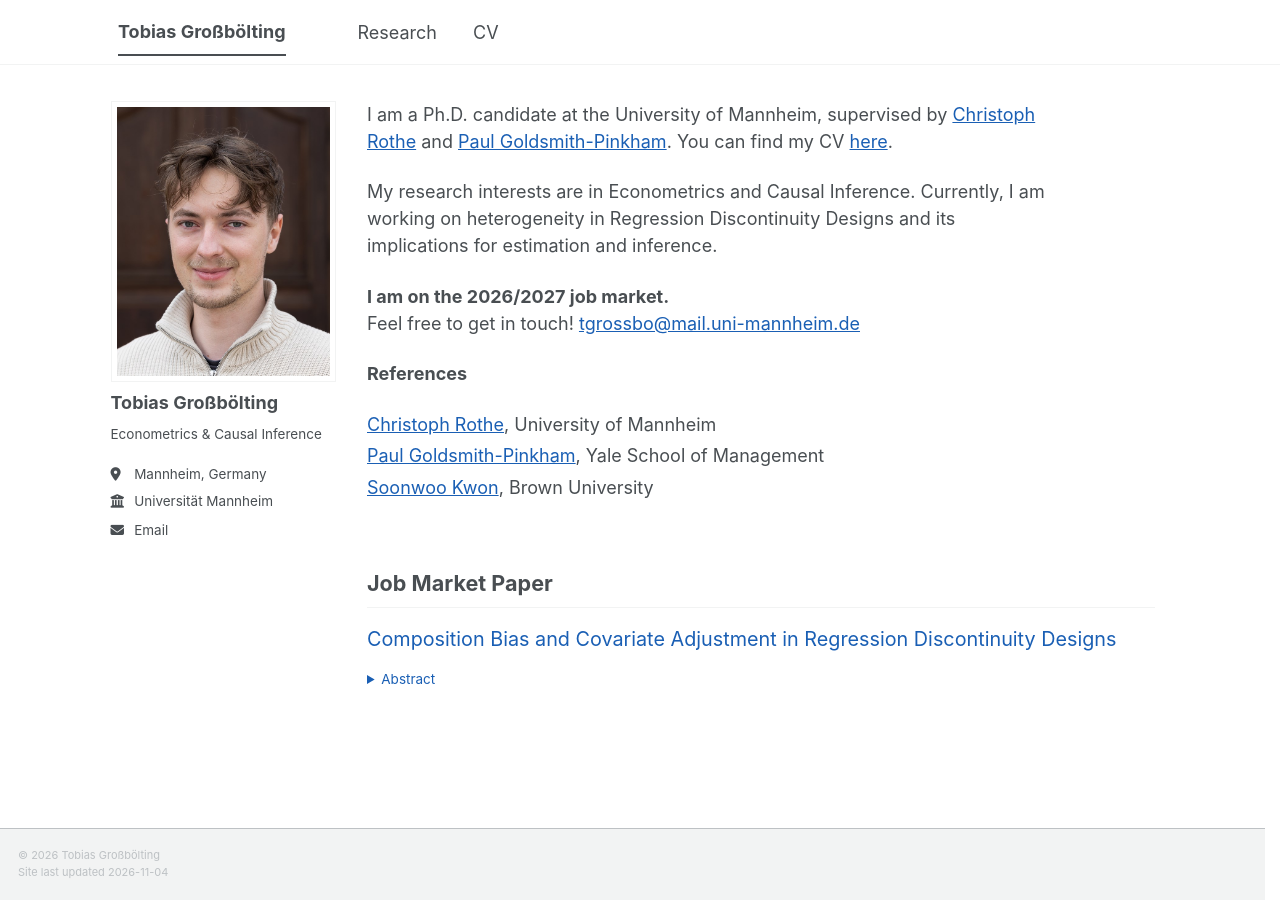
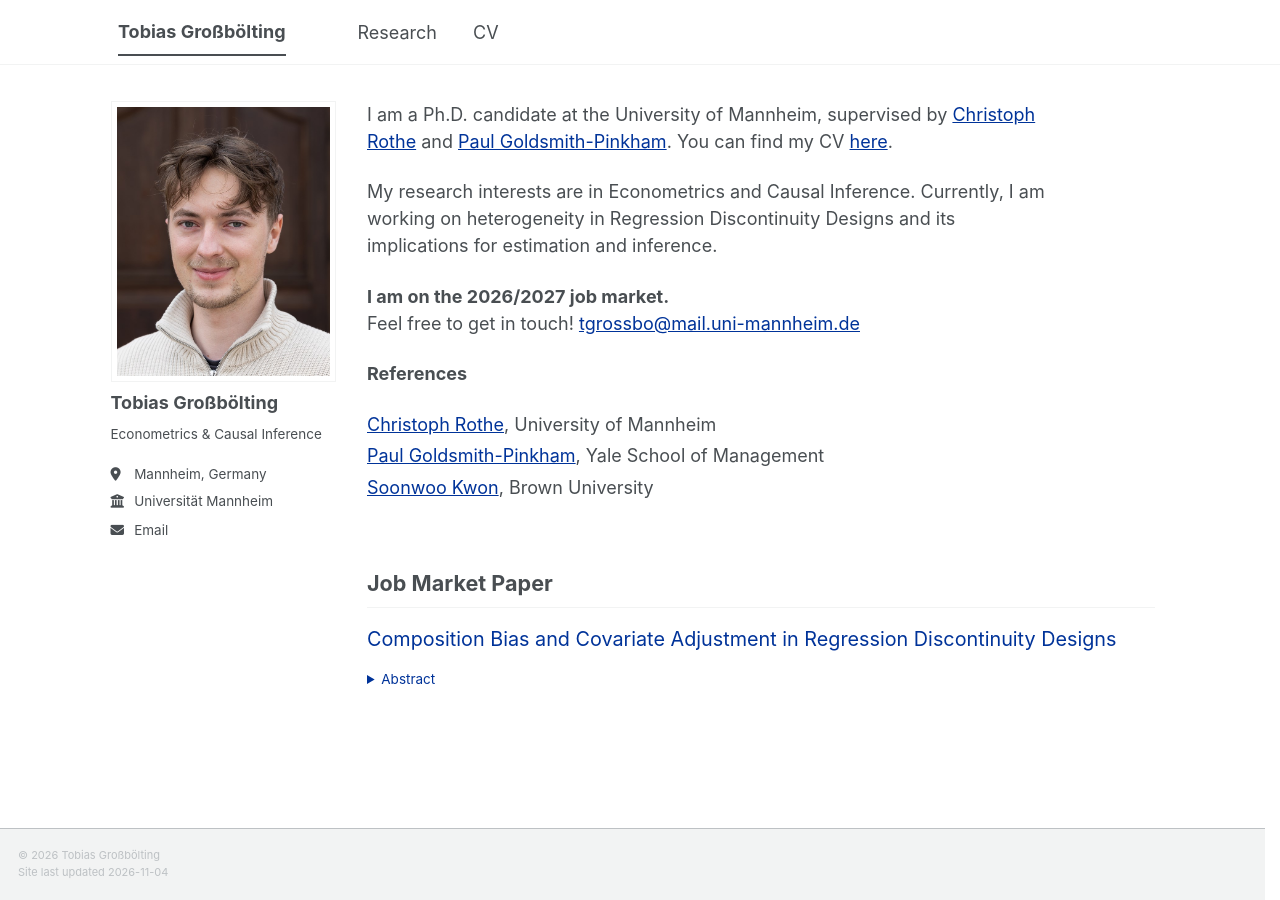
Before and after one commit to tgrossboelting/tgrossboelting.github.io, a Jekyll site: the page built from _pages/about.md, in a window 1280 px wide. Built offline with Jekyll 4.4.1, drawn with Linux system fonts in a browser that asks for light colours; a script bundle is joined from its source files by our own code; library files that are not in the unit come from our copies.

Commit message:
Match the link blue to the JMP and CV (#003399)
The CV and JMP now use RGB(0,51,153) for links; the site still had the
CV's earlier #1a5fb4. Switch links and paper titles to #003399 with a
darker #002266 hover, and use a light tint of the same hue (#89adf5) in
dark mode, where #003399 would have almost no contrast.

```diff
--- a/_sass/_custom.scss
+++ b/_sass/_custom.scss
@@ -192,20 +192,25 @@ html {
 /* --------------------------------------------------------------------------
    LINK COLOUR
 
-   #1a5fb4 is the exact blue defined as `linkblue` in the CV preamble, so the
-   site and the PDF read as one identity. The dark-theme values are lightened;
-   #1a5fb4 does not carry enough contrast against a dark background.
+   #003399 = RGB(0,51,153), the link blue of the JMP and of `linkblue` in the
+   CV and statement preambles (Package/CV, Package/shared/statement_style.tex),
+   so the site and the PDFs read as one identity. If that blue changes in the
+   PDFs, change it here too. (Until Nov 2026 this was #1a5fb4, the CV's
+   earlier blue.) Contrast on white is about 10.9:1. Hover goes darker.
+
+   The dark-theme values are a light tint of the same hue (220 degrees):
+   #003399 itself has almost no contrast against a dark background.
    -------------------------------------------------------------------------- */
 :root {
-  --global-link-color         : #1a5fb4;
-  --global-link-color-hover   : #14488a;
-  --global-link-color-visited : #1a5fb4;
+  --global-link-color         : #003399;
+  --global-link-color-hover   : #002266;
+  --global-link-color-visited : #003399;
 }
 
 html[data-theme="dark"] {
-  --global-link-color         : #7ab0e8;
-  --global-link-color-hover   : #a8cbf0;
-  --global-link-color-visited : #7ab0e8;
+  --global-link-color         : #89adf5;
+  --global-link-color-hover   : #b8cef9;
+  --global-link-color-visited : #89adf5;
 }
 
 /* --------------------------------------------------------------------------
```
